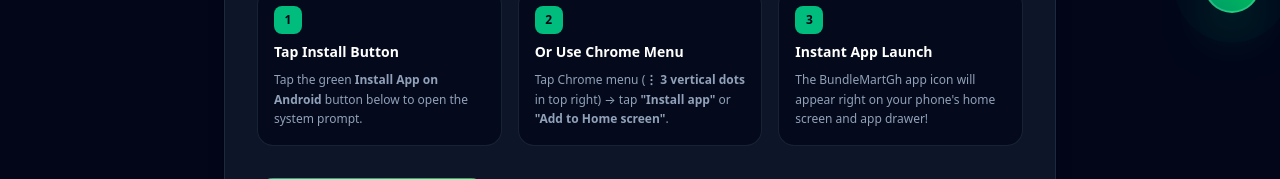
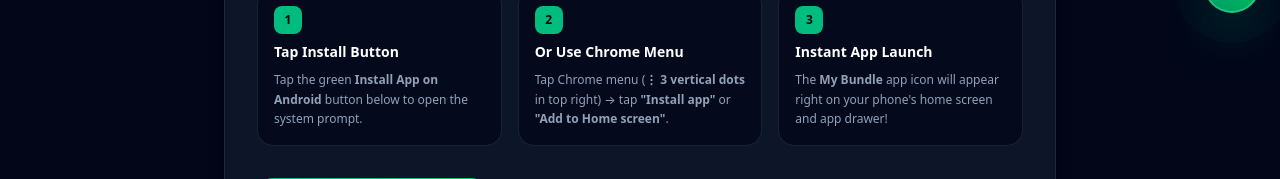
Before and after one commit to nyakponoah11-coder/bigjaydata, a Next.js app: page /install in a window 1280 px wide. Shown: the part 767-946 px from the top of the page. Built offline with nearby package versions, Linux system fonts and the light colour scheme; no server answers; the database is empty.

Commit message:
feat: set default home screen app name to My Bundle

```diff
--- a/app/install/InstallClientView.tsx
+++ b/app/install/InstallClientView.tsx
@@ -208,7 +208,7 @@
                 </div>
                 <h3 className="font-extrabold text-sm text-white">Instant App Launch</h3>
                 <p className="text-xs text-slate-400 leading-relaxed">
-                  The {storeName} app icon will appear right on your phone&apos;s home screen and app drawer!
+                  The <strong>My Bundle</strong> app icon will appear right on your phone&apos;s home screen and app drawer!
                 </p>
               </div>
             </div>
@@ -275,7 +275,7 @@
                   <span className="text-slate-400 text-xs font-mono bg-slate-800 px-1 py-0.5 rounded">+</span>
                 </h3>
                 <p className="text-xs text-slate-400 leading-relaxed">
-                  Scroll down the share options and tap <strong className="text-emerald-400">&quot;Add to Home Screen&quot;</strong>.
+                  Scroll down the share options and tap <strong className="text-emerald-400">&quot;Add to Home Screen&quot;</strong> (defaults to <strong>&quot;My Bundle&quot;</strong>).
                 </p>
               </div>
 
--- a/app/layout.tsx
+++ b/app/layout.tsx
@@ -11,10 +11,11 @@
     apple: "/logo.png",
   },
   manifest: "/manifest.webmanifest",
+  applicationName: "My Bundle",
   appleWebApp: {
     capable: true,
     statusBarStyle: "black-translucent",
-    title: "Big Jay Data",
+    title: "My Bundle",
   },
 };
 
--- a/app/manifest.ts
+++ b/app/manifest.ts
@@ -2,8 +2,8 @@
 
 export default function manifest(): MetadataRoute.Manifest {
   return {
-    name: "Big Jay Data",
-    short_name: "BigJayData",
+    name: "My Bundle",
+    short_name: "My Bundle",
     description: "Instant Mobile Data Bundles in Ghana — MTN, Telecel & AT",
     start_url: "/",
     display: "standalone",
```
